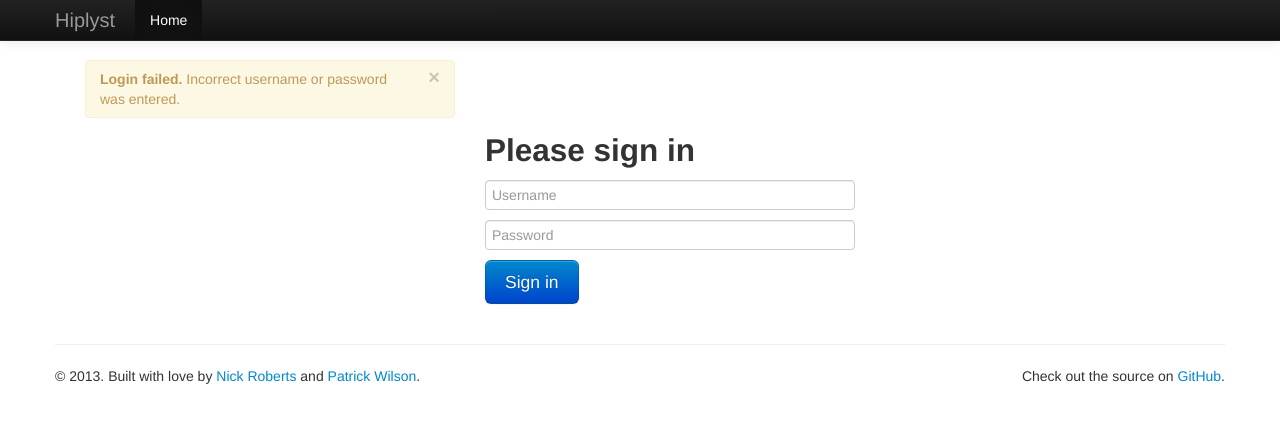
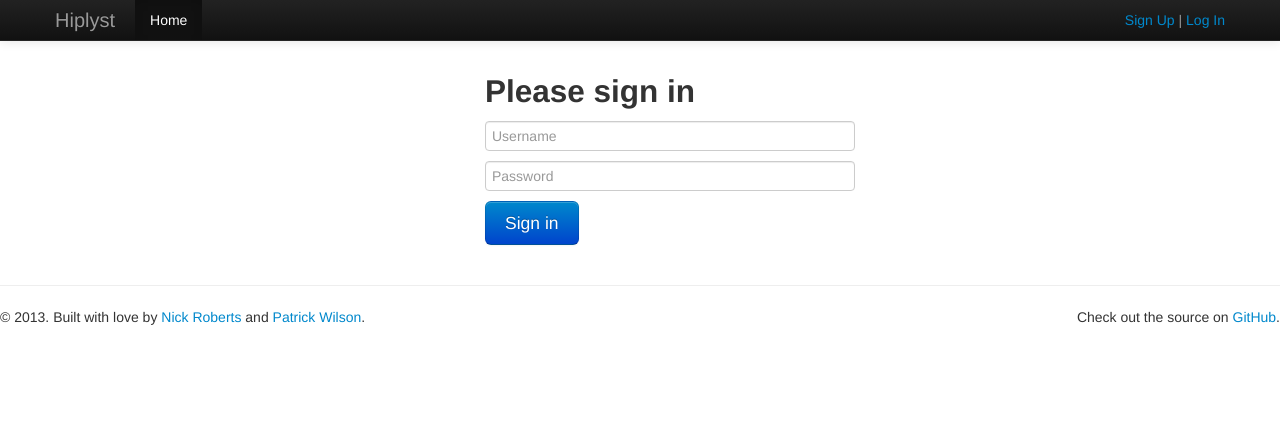
Before and after one commit to patrickw14/hiplyst, a Django app: page /login/ in a window 1280 px wide. Shown: the top 423 px of the page. Run offline with Django 3.2, Linux system fonts and the light colour scheme; some libraries are stand-ins or nearby versions.

Commit message:
fixed weird login bugs, works a lot better now.

```diff
--- a/log/views.py
+++ b/log/views.py
@@ -10,8 +10,7 @@
 
 def login(request):
     username = password = ''
-    error = False
-    state = ''
+    loginFailed = False;
     if request.POST:
         username = request.POST.get('username')
 	password = request.POST.get('password')
@@ -21,14 +20,11 @@
 	if user is not None:
           if user.is_active:
             auth_login(request, user)
-            #return HttpResponseRedirect('/')
-            state = "You're successfully logged in!"
           else:
-            state = "Your account is not active, please contact the site admin."
+            loginFailed = True
         else:
-            #error = True
-            state = "Your username and/or password are incorrect."
-    return render_to_response('login.html', {'error': error, 'username':username, 'state': state},
+            loginFailed = True
+    return render_to_response('login.html', {'username':username, 'loginFailed': loginFailed},
                                           context_instance=RequestContext(request))
 
 def logout(request):
--- a/templates/base.html
+++ b/templates/base.html
@@ -38,7 +38,7 @@
             <span class="icon-bar"></span>
             <span class="icon-bar"></span>
           </button>
-          <a class="brand" href="#">Hiplyst</a>
+          <a class="brand" href="/">Hiplyst</a>
           <div class="nav-collapse collapse">
 	    <p class="navbar-text pull-right">
 	    {% if user.is_authenticated %}
@@ -48,7 +48,7 @@
 	    {% endif %}
 	    </p>
             <ul class="nav">
-              <li class="active"><a href="#">Home</a></li>
+              <li class="active"><a href="/">Home</a></li>
             </ul>
           </div><!--/.nav-collapse -->
         </div>
--- a/templates/login.html
+++ b/templates/login.html
@@ -1,59 +1,6 @@
-<!DOCTYPE html>
-<html lang="en">
-  <head>
-    <meta charset="utf-8">
-    <title>Login</title>
-    <meta name="viewport" content="width=device-width, initial-scale=1.0">
-    <meta name="description" content="">
-    <meta name="author" content="">
+{% extends "base.html" %}
 
-    <!-- Le styles -->
-    <link href="/static/css/bootstrap.css" rel="stylesheet">
-    <style>
-      body {
-        padding-top: 60px; /* 60px to make the container go all the way to the bottom of the topbar */
-      }
-    </style>
-    <link href="/static/css/bootstrap-responsive.css" rel="stylesheet">
-
-    <!-- HTML5 shim, for IE6-8 support of HTML5 elements -->
-    <!--[if lt IE 9]>
-      <script src="/media/js/html5shiv.js"></script>
-    <![endif]-->
-
-    <!-- Fav and touch icons -->
-    <link rel="apple-touch-icon-precomposed" sizes="144x144" href="/static/ico/apple-touch-icon-144-precomposed.png">
-    <link rel="apple-touch-icon-precomposed" sizes="114x114" href="/static/ico/apple-touch-icon-114-precomposed.png">
-    <link rel="apple-touch-icon-precomposed" sizes="72x72" href="/static/ico/apple-touch-icon-72-precomposed.png">
-    <link rel="apple-touch-icon-precomposed" href="/static/ico/apple-touch-icon-57-precomposed.png">
-    <link rel="shortcut icon" href="/static/ico/favicon.png">
-  </head>
-
-  <body>
-    <div class="navbar navbar-inverse navbar-fixed-top">
-      <div class="navbar-inner">
-        <div class="container">
-          <button type="button" class="btn btn-navbar" data-toggle="collapse" data-target=".nav-collapse">
-            <span class="icon-bar"></span>
-            <span class="icon-bar"></span>
-            <span class="icon-bar"></span>
-          </button>
-          <a class="brand" href="#">Hiplyst</a>
-          <div class="nav-collapse collapse">
-	    <p class="navbar-text pull-right">
-	    {% if user.is_authenticated %}
-	      Hey, <a href="#user">{{ user.username }}</a>! | <a href="/logout/">Log Out</a>
-	    {% else %}
-	    {% endif %}
-	    </p>
-            <ul class="nav">
-              <li class="active"><a href="#">Home</a></li>
-            </ul>
-          </div><!--/.nav-collapse -->
-        </div>
-      </div>
-    </div>
-
+{% block content %}
     {% if user.is_authenticated %}
     <div class="container">
       You're already logged in!
@@ -61,14 +8,15 @@
 
     {% else %}
       <div class="container">
-      <div class="row span4">
+      <div class="row span4 offset4">
+        {% if loginFailed %}
 	<div class="alert">
 	  <button type="button" class="close" data-dismiss="alert">&times;</button>
 	  <strong>Login failed.</strong> Incorrect username or password was entered.
 	</div>
+        {% endif %}
       </div>
-      <br><br><br>
-      <div class="row span4">
+      <div class="row span4 offset4">
       <form class="form-signin" method="post" action="/login/">
           {% csrf_token %}
           <h2 class="form-signin-heading">Please sign in</h2>
@@ -83,40 +31,4 @@
      </div>
   {% endif %}
 
-  {% block content %}
-  <!-- Here is the html content for the specific page, except for the footer and toolbar. -->
-  {% endblock %}
-
-  <div class="container">
-    <hr>
-  </div>
-
-    <div class="container">
-      <div class="footer">
-        <div class="pull-left">&copy; 2013. Built with love by <a href="https://twitter.com/pswilson14">Nick Roberts</a> and <a href="https://twitter.com/pswilson14">Patrick Wilson</a>.</div>
-        <div class="pull-right">Check out the source on <a href="http://www.github.com/patrickw14/hiplyst">GitHub</a>.</div>
-        </div>
-      </div>
-      <br>
-    </div> <!-- /container -->
-
-
-
-    <!-- Le javascript
-    ================================================== -->
-    <!-- Placed at the end of the document so the pages load faster -->
-    <script src="http://code.jquery.com/jquery-1.10.2.min.js"></script>
-    <script src="/static/js/bootstrap-transition.js"></script>
-    <script src="/static/js/bootstrap-alert.js"></script>
-    <script src="/static/js/bootstrap-modal.js"></script>
-    <script src="/static/js/bootstrap-dropdown.js"></script>
-    <script src="/static/js/bootstrap-scrollspy.js"></script>
-    <script src="/static/js/bootstrap-tab.js"></script>
-    <script src="/static/js/bootstrap-tooltip.js"></script>
-    <script src="/static/js/bootstrap-popover.js"></script>
-    <script src="/static/js/bootstrap-button.js"></script>
-    <script src="/static/js/bootstrap-collapse.js"></script>
-    <script src="/static/js/bootstrap-carousel.js"></script>
-    <script src="/static/js/bootstrap-typeahead.js"></script>
-  </body>
-</html>
+{% endblock %}
```
